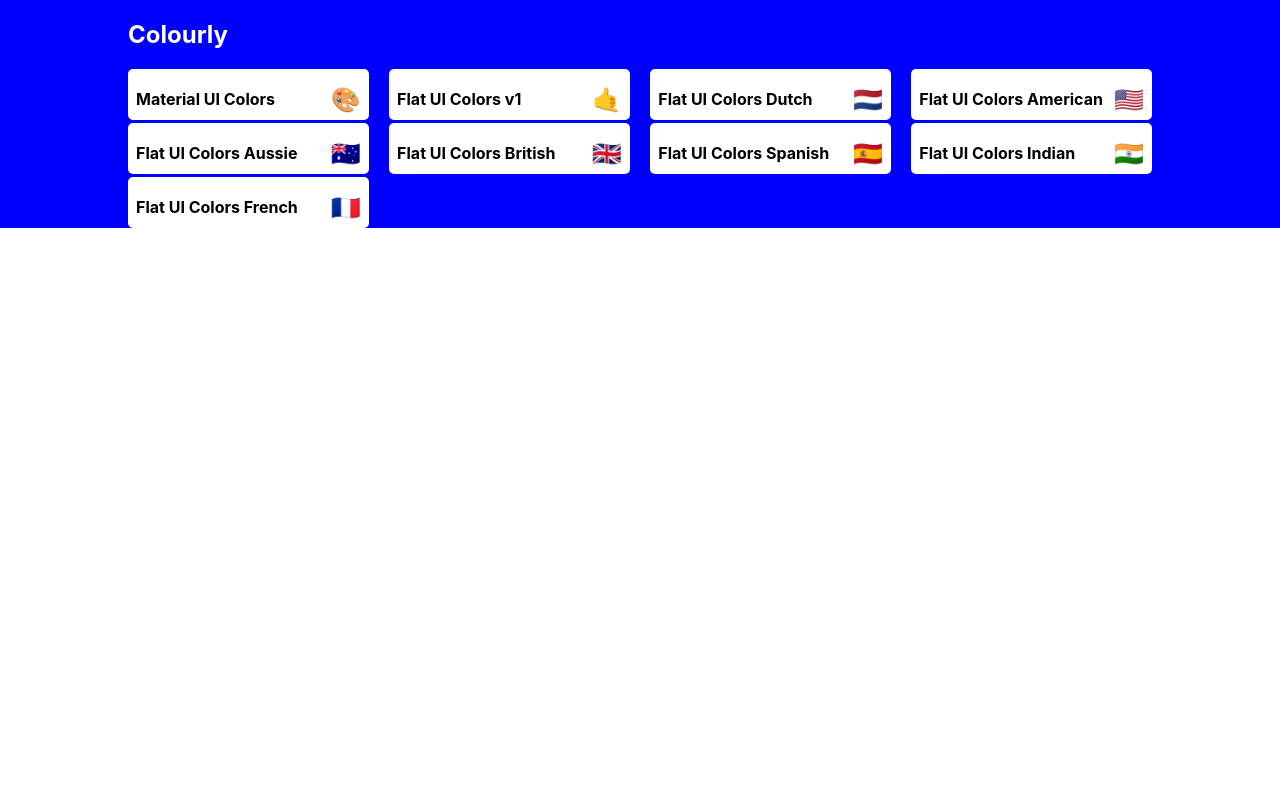
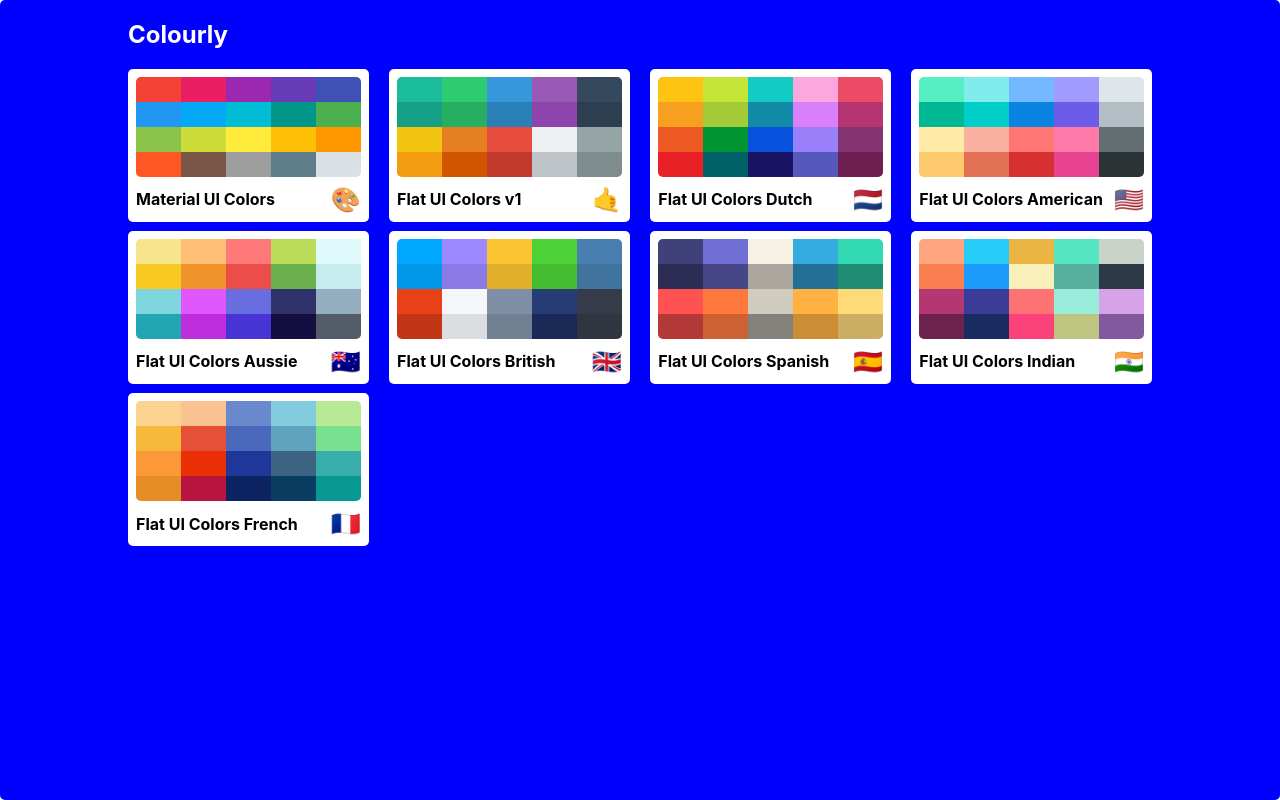
Before and after one commit to KaushikShivam/Colourly, a React (Create React App) app in the folder client/: page / in a window 1280 px wide. Built offline with nearby package versions, Linux system fonts and the light colour scheme.

Commit message:
Finish styling Mini PAlette

```diff
--- a/client/src/components/MiniPalette.jsx
+++ b/client/src/components/MiniPalette.jsx
@@ -8,13 +8,15 @@ const styles = {
     borderRadius: '5px',
     padding: '0.5rem',
     position: 'relative',
-    overflow: 'hidden',
     '&:hover': {
       cursor: 'pointer'
     }
   },
   colors: {
-    backgroundColor: 'grey'
+    backgroundColor: '#dae1e4',
+    height: '100px',
+    overflow: 'hidden',
+    borderRadius: '5px'
   },
   title: {
     display: 'flex',
@@ -28,14 +30,28 @@ const styles = {
   emoji: {
     marginLeft: '0.5rem',
     fontSize: '1.5rem'
+  },
+  miniColor: {
+    height: '25%',
+    width: '20%',
+    margin: '0 auto',
+    position: 'relative',
+    float: 'left'
   }
 };
 
-const MiniPalette = ({ classes, paletteName, emoji }) => {
+const MiniPalette = ({ classes, paletteName, emoji, colors }) => {
   // TODO: Add Creator link as well
+  const miniColorBoxes = colors.map(color => (
+    <div
+      className={classes.miniColor}
+      style={{ background: color.color }}
+      key={color.name}
+    />
+  ));
   return (
     <div className={classes.root}>
-      <div className={classes.colors}></div>
+      <div className={classes.colors}>{miniColorBoxes}</div>
       <h5 className={classes.title}>
         {paletteName} <span className={classes.emoji}>{emoji}</span>
       </h5>
--- a/client/src/components/PaletteList.jsx
+++ b/client/src/components/PaletteList.jsx
@@ -7,10 +7,11 @@ import MiniPalette from './MiniPalette';
 const styles = {
   root: {
     backgroundColor: 'blue',
-    height: '100%',
+    height: '100vh',
     display: 'flex',
     alignItems: 'flex-start',
-    justifyContent: 'center'
+    justifyContent: 'center',
+    borderRadius: '5px'
   },
   container: {
     width: '80%',
```
